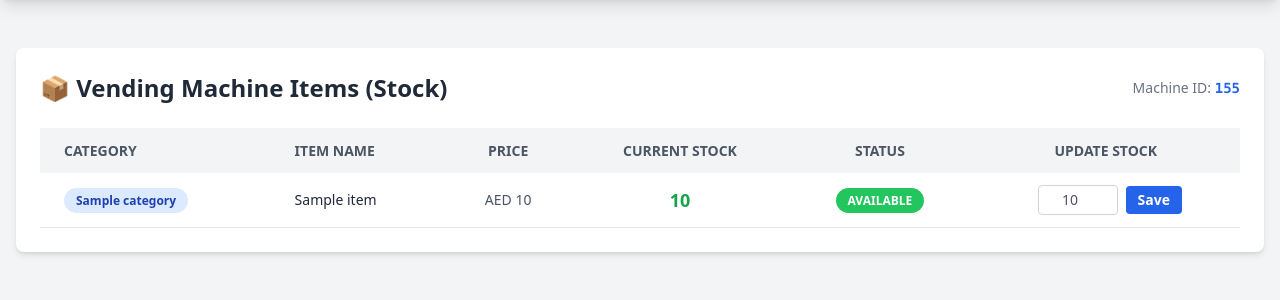
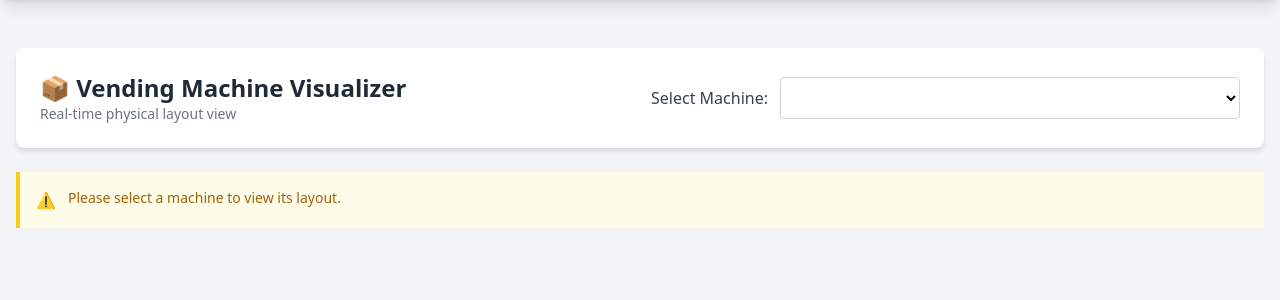
Before and after one commit to alphadeveloper12/dosta_backend, a Django app: template kitchen/templates/kitchen/vending_machine_items.html in a window 1280 px wide. Shown: the part 60-360 px from the top of the page. Run offline with Django 5.2, Linux system fonts and the light colour scheme; data comes from the database, SQL or seed files in the repository; both versions use the stored data as it was after the commit; tables that the repository leaves empty hold one stand-in row (values such as "Sample post"); the template is opened without the code that fills it: values that come from a table or form of the project are taken from there, most other values are stand-ins (such as "Sample title", 1, 10 or a date in 2020); some libraries are stand-ins or nearby versions.

Commit message:
kitchen update

```diff
--- a/kitchen/templates/kitchen/vending_machine_items.html
+++ b/kitchen/templates/kitchen/vending_machine_items.html
@@ -1,80 +1,153 @@
 {% extends 'kitchen/base.html' %}
 
 {% block content %}
-<div class="bg-white shadow-md rounded-lg p-6">
-    <div class="flex justify-between items-center mb-6">
-        <h2 class="text-2xl font-bold text-gray-800">📦 Vending Machine Items (Stock)</h2>
-        <div class="text-sm text-gray-500">
-            Machine ID: <span class="font-mono font-bold text-blue-600">155</span>
+<div class="space-y-6">
+    <!-- Machine Selector Header -->
+    <div
+        class="bg-white shadow-md rounded-lg p-6 flex flex-col md:flex-row justify-between items-center space-y-4 md:space-y-0">
+        <div>
+            <h2 class="text-2xl font-bold text-gray-800">📦 Vending Machine Visualizer</h2>
+            <p class="text-gray-500 text-sm">Real-time physical layout view</p>
+        </div>
+
+        <form method="GET" action="{% url 'kitchen:vending_machine_items' %}" class="flex items-center space-x-3">
+            <label for="machine_uuid" class="text-gray-700 font-medium">Select Machine:</label>
+            <select name="machine_uuid" id="machine_uuid" onchange="this.form.submit()"
+                class="border border-gray-300 rounded px-3 py-2 focus:ring-2 focus:ring-blue-500 focus:outline-none bg-white">
+                {% for machine in machines %}
+                <option value="{{ machine.serial_number }}">
+                    {{ machine.name }} ({{ machine.serial_number }})
+                </option>
+                {% endfor %}
+            </select>
+            <script>
+                document.getElementById('machine_uuid').value = "{{ current_machine_uuid }}";
+            </script>
+        </form>
+    </div>
+
+    <!-- Machine Layout -->
+    {% if current_machine %}
+    <div class="bg-gray-800 p-8 rounded-xl shadow-inner border border-gray-700 min-h-screen">
+
+        {% for shelf in shelves %}
+        <div class="mb-12">
+            <!-- Shelf Header -->
+            <div class="flex items-center mb-4">
+                <div class="h-px bg-gray-600 flex-grow"></div>
+                <span class="px-4 text-gray-400 font-mono text-sm uppercase tracking-wider">{{ shelf.name }}</span>
+                <div class="h-px bg-gray-600 flex-grow"></div>
+            </div>
+
+            <!-- Slots Grid -->
+            <div class="grid grid-cols-2 md:grid-cols-3 lg:grid-cols-4 xl:grid-cols-5 gap-4">
+                {% for spot in shelf.spots %}
+                <div class="relative group">
+                    <!-- Card Body -->
+                    <div class="relative h-full bg-white rounded-lg shadow-sm border-2 overflow-hidden transition-all duration-200
+                        {% if spot.status == 'available' %}
+                            border-green-500 hover:shadow-green-500/50
+                        {% elif spot.status == 'sold_out' %}
+                            border-red-500 opacity-90
+                        {% else %}
+                            border-gray-600 border-dashed bg-gray-800/50
+                        {% endif %}
+                    ">
+
+                        <!-- Header: Slot Number -->
+                        <div class="absolute top-2 left-2 z-10">
+                            <span class="bg-black/70 text-white text-xs font-mono px-2 py-1 rounded">
+                                {{ spot.arrivalName }}
+                            </span>
+                        </div>
+
+                        {% if spot.status == 'empty' %}
+                        <!-- Empty State -->
+                        <div class="flex flex-col items-center justify-center h-48 text-gray-500">
+                            <span class="text-4xl opacity-20">🚫</span>
+                            <span class="text-xs uppercase mt-2 font-semibold">Empty Slot</span>
+                        </div>
+
+                        {% else %}
+                        <!-- Item Content -->
+                        <div class="h-32 w-full bg-gray-100 relative">
+                            {% if spot.item.image %}
+                            <img src="{{ spot.item.image }}" alt="{{ spot.item.name }}"
+                                class="w-full h-full object-cover">
+                            {% else %}
+                            <div class="w-full h-full flex items-center justify-center text-gray-300">
+                                <span class="text-2xl">🖼️</span>
+                            </div>
+                            {% endif %}
+
+                            {% if spot.status == 'sold_out' %}
+                            <div
+                                class="absolute inset-0 bg-red-900/40 flex items-center justify-center backdrop-blur-sm">
+                                <span
+                                    class="bg-red-600 text-white px-3 py-10 w-full text-center font-black uppercase text-xl transform -rotate-12 shadow-lg tracking-widest border-y-4 border-white/20">
+                                    SOLD OUT
+                                </span>
+                            </div>
+                            {% endif %}
+                        </div>
+
+                        <div class="p-3">
+                            <h3 class="font-bold text-gray-800 text-sm leading-tight line-clamp-2 h-10"
+                                title="{{ spot.item.name }}">
+                                {{ spot.item.name }}
+                            </h3>
+
+                            <div class="flex justify-between items-end mt-2">
+                                <span class="text-blue-600 font-bold">AED {{ spot.item.price }}</span>
+
+                                <form action="{% url 'kitchen:update_vending_stock' %}" method="POST"
+                                    class="flex items-center">
+                                    {% csrf_token %}
+                                    <input type="hidden" name="uuid" value="{{ spot.item.uuid }}">
+                                    <input type="hidden" name="machine_uuid" value="{{ current_machine_uuid }}">
+                                    <div class="flex items-center space-x-1">
+                                        <span class="text-xs text-gray-400">Qty:</span>
+                                        <input type="number" name="quantity" value="{{ spot.present }}" min="0"
+                                            max="{{ spot.capacity }}"
+                                            class="w-12 text-center text-sm border border-gray-300 rounded px-1 py-0.5 focus:ring-1 focus:ring-blue-500">
+                                    </div>
+                                    <button type="submit"
+                                        class="hidden group-hover:block absolute top-2 right-2 bg-blue-600 text-white p-1 rounded-full shadow hover:bg-blue-700">
+                                        <svg xmlns="http://www.w3.org/2000/svg" class="h-4 w-4" fill="none"
+                                            viewBox="0 0 24 24" stroke="currentColor">
+                                            <path stroke-linecap="round" stroke-linejoin="round" stroke-width="2"
+                                                d="M5 13l4 4L19 7" />
+                                        </svg>
+                                    </button>
+                                </form>
+                            </div>
+                        </div>
+                        {% endif %}
+                    </div>
+                </div>
+                {% endfor %}
+            </div>
+        </div>
+        {% empty %}
+        <div class="text-center py-20 text-gray-400">
+            <p class="text-xl">No shelf data available for this machine.</p>
+        </div>
+        {% endfor %}
+
+    </div>
+    {% else %}
+    <div class="bg-yellow-50 border-l-4 border-yellow-400 p-4">
+        <div class="flex">
+            <div class="flex-shrink-0">
+                ⚠️
+            </div>
+            <div class="ml-3">
+                <p class="text-sm text-yellow-700">
+                    Please select a machine to view its layout.
+                </p>
+            </div>
         </div>
     </div>
-
-    <div class="overflow-x-auto">
-        <table class="min-w-full bg-white">
-            <thead>
-                <tr class="bg-gray-100 text-gray-600 uppercase text-sm leading-normal">
-                    <th class="py-3 px-6 text-left">Category</th>
-                    <th class="py-3 px-6 text-left">Item Name</th>
-                    <th class="py-3 px-6 text-center">Price</th>
-                    <th class="py-3 px-6 text-center">Current Stock</th>
-                    <th class="py-3 px-6 text-center">Status</th>
-                    <th class="py-3 px-6 text-center">Update Stock</th>
-                </tr>
-            </thead>
-            <tbody class="text-gray-600 text-sm font-light">
-                {% for item in items %}
-                <tr class="border-b border-gray-200 hover:bg-gray-50">
-                    <td class="py-3 px-6 text-left whitespace-nowrap">
-                        <span class="bg-blue-100 text-blue-800 py-1 px-3 rounded-full text-xs font-semibold">
-                            {{ item.category }}
-                        </span>
-                    </td>
-                    <td class="py-3 px-6 text-left font-medium text-gray-800">
-                        {{ item.name }}
-                    </td>
-                    <td class="py-3 px-6 text-center">
-                        AED {{ item.price }}
-                    </td>
-                    <td class="py-3 px-6 text-center">
-                        <span
-                            class="text-lg font-bold {% if item.is_sold_out %}text-red-600{% else %}text-green-600{% endif %}">
-                            {{ item.quantity }}
-                        </span>
-                    </td>
-                    <td class="py-3 px-6 text-center">
-                        {% if item.is_sold_out %}
-                        <span class="bg-red-500 text-white py-1 px-3 rounded-full text-xs font-bold uppercase">
-                            SOLD
-                        </span>
-                        {% else %}
-                        <span class="bg-green-500 text-white py-1 px-3 rounded-full text-xs font-bold uppercase">
-                            Available
-                        </span>
-                        {% endif %}
-                    </td>
-                    <td class="py-3 px-6 text-center">
-                        <form action="{% url 'kitchen:update_vending_stock' %}" method="POST"
-                            class="flex items-center justify-center space-x-2">
-                            {% csrf_token %}
-                            <input type="hidden" name="uuid" value="{{ item.uuid }}">
-                            <input type="number" name="quantity" value="{{ item.quantity }}" min="0"
-                                class="w-20 border border-gray-300 rounded px-2 py-1 text-center focus:outline-none focus:ring-2 focus:ring-blue-500">
-                            <button type="submit"
-                                class="bg-blue-600 hover:bg-blue-700 text-white font-bold py-1 px-3 rounded transition duration-200">
-                                Save
-                            </button>
-                        </form>
-                    </td>
-                </tr>
-                {% empty %}
-                <tr>
-                    <td colspan="6" class="py-10 text-center text-gray-500 italic">
-                        No items found for this machine.
-                    </td>
-                </tr>
-                {% endfor %}
-            </tbody>
-        </table>
-    </div>
+    {% endif %}
 </div>
 {% endblock %}
--- a/vending/urls.py
+++ b/vending/urls.py
@@ -16,7 +16,8 @@ from .views import (
     data_upload_view,
     ExternalCheckUserView,
     ExternalMachineGoodsView,
-    ExternalProductionPickView
+    ExternalProductionPickView,
+    ExternalUpdateCommodityView
 )
 
 # -----------------------------------------------------------
@@ -52,4 +53,5 @@ urlpatterns = [
     path('external/check-user/', ExternalCheckUserView.as_view(), name='external-check-user'),
     path('external/machine-goods/', ExternalMachineGoodsView.as_view(), name='external-machine-goods'),
     path('external/production-pick/', ExternalProductionPickView.as_view(), name='external-production-pick'),
+    path('external/update-commodity/', ExternalUpdateCommodityView.as_view(), name='external-update-commodity'),
 ]
```
Also changed, not shown: kitchen/views.py (+93 -61 lines), vending/views.py (+44 -0 lines), db.sqlite3 (added).
